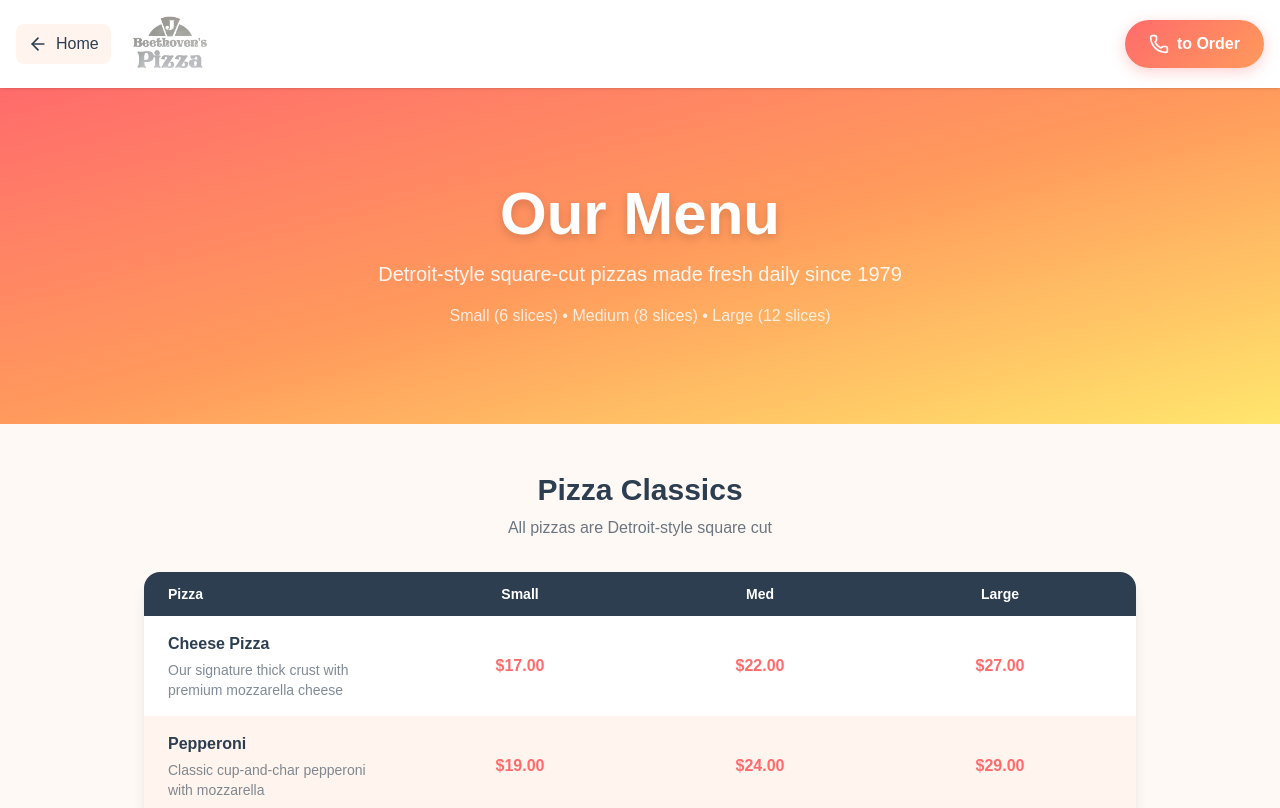
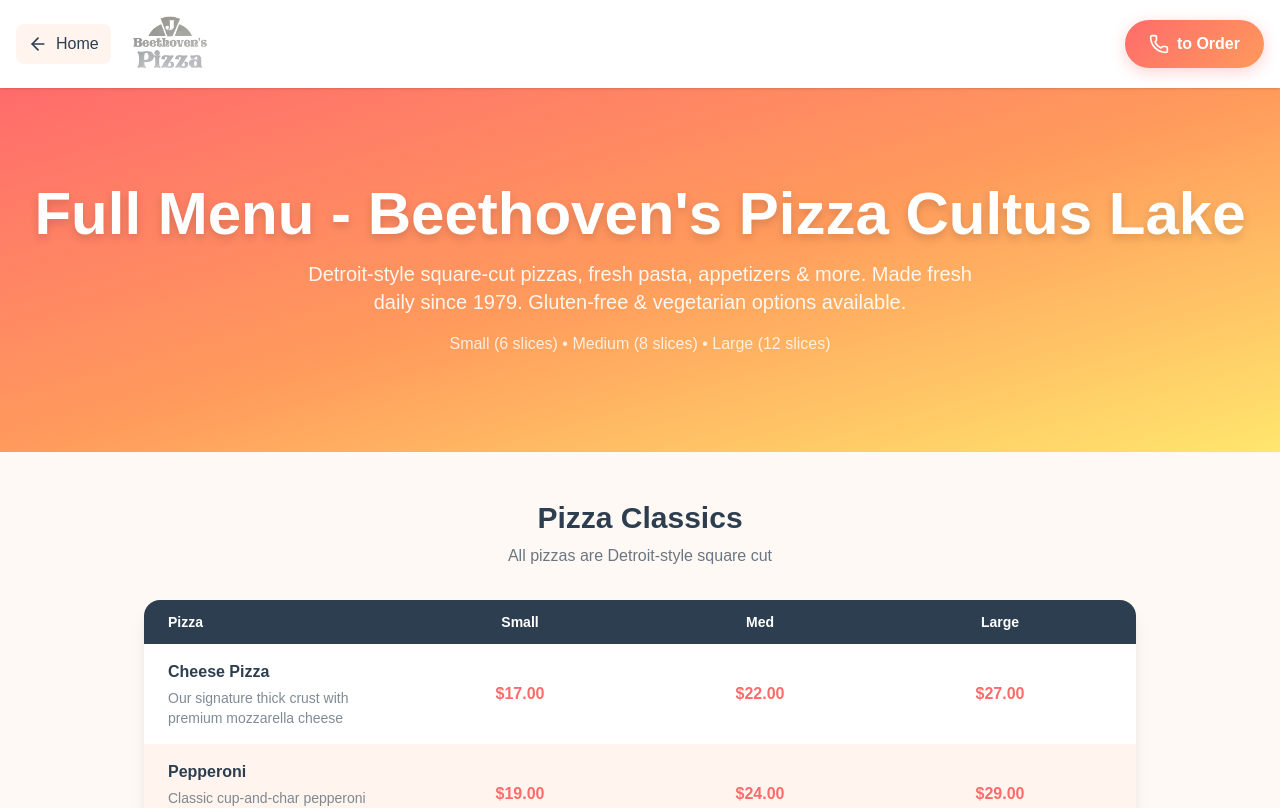
Before and after one commit to AlxM1/beethoven-pizza, a Next.js app: page /menu in a window 1280 px wide. Shown: the top 808 px of the page. Built offline with nearby package versions, Linux system fonts and the light colour scheme.

Commit message:
Sandbox autosave

```diff
--- a/src/app/menu/page.tsx
+++ b/src/app/menu/page.tsx
@@ -121,10 +121,10 @@ export default function MenuPage() {
       <section className="bg-gradient-to-br from-[#FF6B6B] via-[#FF9A5C] to-[#FFE66D] py-16 md:py-24">
         <div className="max-w-7xl mx-auto px-4 text-center">
           <h1 className="text-4xl md:text-5xl lg:text-6xl font-bold text-white mb-4 drop-shadow-lg">
-            Our Menu
+            Full Menu - Beethoven's Pizza Cultus Lake
           </h1>
           <p className="text-lg md:text-xl text-white/90 max-w-2xl mx-auto">
-            Detroit-style square-cut pizzas made fresh daily since 1979
+            Detroit-style square-cut pizzas, fresh pasta, appetizers & more. Made fresh daily since 1979. Gluten-free & vegetarian options available.
           </p>
           <p className="mt-4 text-white/80">
             Small (6 slices) • Medium (8 slices) • Large (12 slices)
```
